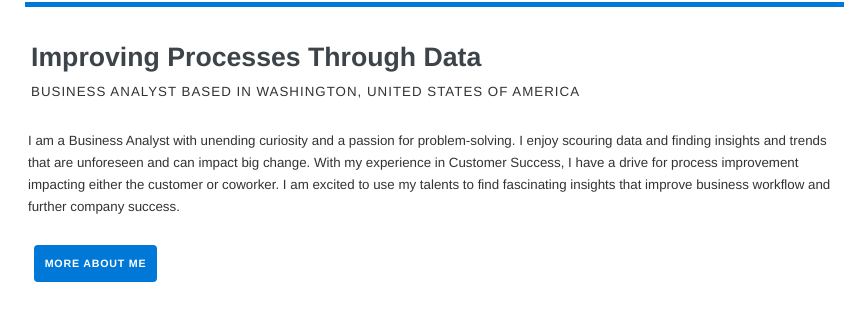
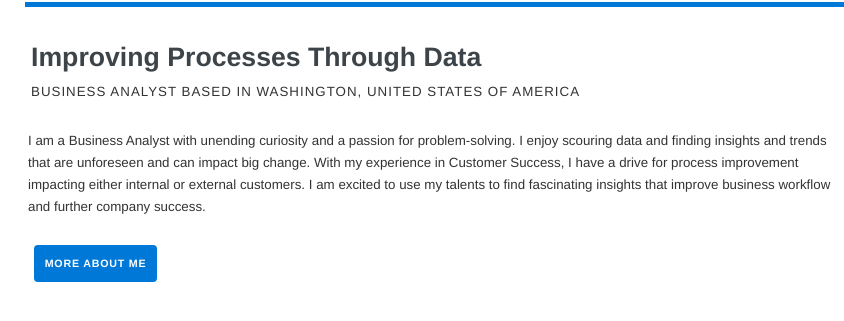
Before and after one commit to benarrants/benarrants.github.io, a plain HTML site: page index.html in a window 1280 px wide. Shown: the part 93-414 px from the top of the page, 0-844 px from the left. Drawn offline with Linux system fonts and the light colour scheme.

Commit message:
Update index.html
Updating paragraph with better verbiage.

```diff
--- a/index.html
+++ b/index.html
@@ -26,7 +26,7 @@
 											<h1>Improving Processes Through Data</h1>
 											<p>Business Analyst based in Washington, United States of America</p>
 										</header>
-										<p>I am a Business Analyst with unending curiosity and a passion for problem-solving. I enjoy scouring data and finding insights and trends that are unforeseen and can impact big change. With my experience in Customer Success, I have a drive for process improvement impacting either the customer or coworker. I am excited to use my talents to find fascinating insights that improve business workflow and further company success.</p>
+										<p>I am a Business Analyst with unending curiosity and a passion for problem-solving. I enjoy scouring data and finding insights and trends that are unforeseen and can impact big change. With my experience in Customer Success, I have a drive for process improvement impacting either internal or external customers. I am excited to use my talents to find fascinating insights that improve business workflow and further company success.</p>
 										<ul class="actions" style="margin-bottom: 0;">
 												<li><a href="aboutme.html" class="button primary">More About Me</a></li>
                                         </ul>
```
